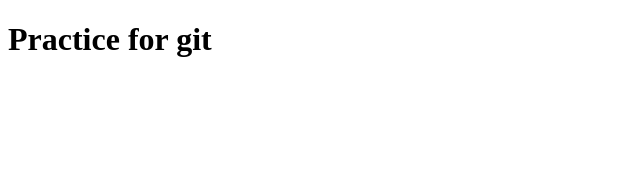
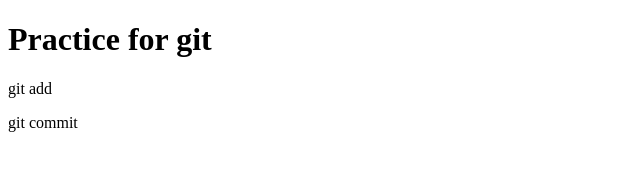
Before and after one commit to yoshiki1009/intro_git, a plain HTML site: page index.html in a window 1280 px wide. Shown: the whole page, without its empty margins (0-640 px from the left). Drawn offline with Linux system fonts and the light colour scheme.

Commit message:
add paragraph
as took udemy class

```diff
--- a/index.html
+++ b/index.html
@@ -7,5 +7,7 @@
 </head>
 <body>
     <h1>Practice for git</h1>
+    <p>git add</p>
+    <p>git commit</p>
 </body>
 </html>
```
